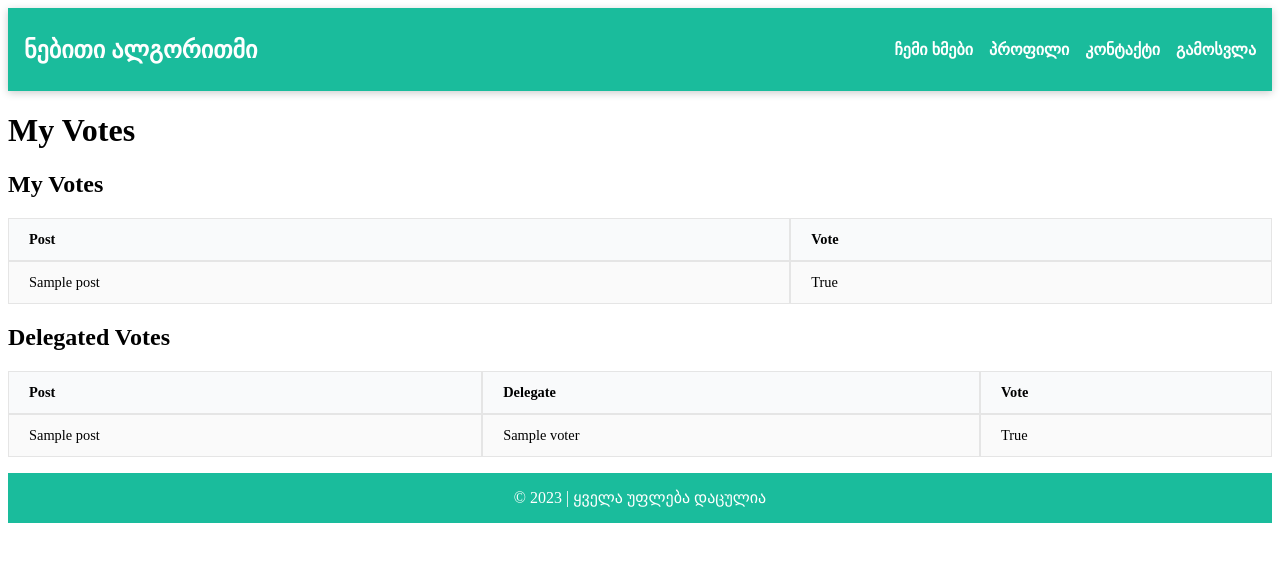
After one commit to Anibladze1/nbt, a Django app: page /my-votes/ in a window 1280 px wide. The commit adds this page. Shown: the top 562 px of the page. Run offline with Django 4.2, Linux system fonts and the light colour scheme; a user stored in the database is signed in; tables that the repository leaves empty hold one stand-in row (values such as "Sample post").

Commit message:
voting delegation works, fix needed in removing delegation + minor profile added

```diff
--- a/nebiti/forms.py
+++ b/nebiti/forms.py
@@ -36,7 +36,7 @@ class PostForm(forms.ModelForm):
 class DelegateVoteForm(forms.ModelForm):
     class Meta:
         model = Voter
-        fields = ['delegate']
+        fields = ['delegated_to']
         labels = {
-            'delegate': 'დელეგატი',
+            'delegated_to': 'აირჩიე დელეგატი',
         }
--- a/nebiti/models.py
+++ b/nebiti/models.py
@@ -6,10 +6,22 @@ from django.db import models
 class Voter(models.Model):
     user = models.OneToOneField(User, on_delete=models.CASCADE)
     name = models.CharField(max_length=100)
-    delegate = models.ForeignKey('self', on_delete=models.SET_NULL, null=True, blank=True)
+    delegate = models.ManyToManyField('self', blank=True, symmetrical=False, related_name='delegated_by')
+    delegated_to = models.ForeignKey('self', on_delete=models.SET_NULL, null=True, blank=True, related_name='delegate_of')
 
     def __str__(self):
         return self.name
+
+    def save(self, *args, **kwargs):
+        if self.delegated_to:
+            self.delegated_to.delegate.add(self)
+
+        else:
+            self.delegate.delegated_to = None
+
+        super().save(*args, **kwargs)
+
+
 
 
 class Post(models.Model):
@@ -37,11 +49,13 @@ class Vote(models.Model):
     voter = models.ForeignKey(Voter, on_delete=models.CASCADE)
     post = models.ForeignKey(Post, on_delete=models.CASCADE)
     vote = models.BooleanField(default=0)
+    delegate = models.BooleanField(default=False)
 
     def cast_vote(self, voter, post, vote):
         delegate = voter.delegate
         if delegate:
             self.voter = delegate
+            self.delegate = True
         else:
             self.voter = voter
         self.post = post
--- /dev/null
+++ b/nebiti/static/css/my-votes.css
@@ -0,0 +1,30 @@
+/* table style */
+table {
+  border-collapse: separate;
+  border-spacing: 0;
+  width: 100%;
+  margin: 1rem 0;
+  font-size: 0.9rem;
+}
+
+th,
+td {
+  border: 1px solid #e5e5e5;
+  padding: 0.75rem 1.25rem;
+  text-align: left;
+}
+
+th {
+  background-color: #f9fafb;
+  font-weight: 600;
+}
+
+/* alternate row style */
+tbody tr:nth-of-type(odd) {
+  background-color: #fafafa;
+}
+
+/* hover effect on rows */
+tbody tr:hover {
+  background-color: #f5f5f5;
+}
--- a/nebiti/templates/nebiti/header.html
+++ b/nebiti/templates/nebiti/header.html
@@ -7,11 +7,11 @@
       <a href="{% url 'home' %}">ნებითი ალგორითმი</a>
     </div>
     <ul class="navbar-menu">
-{#        <li><a href="{% url 'my_reactions' %}">რეაქციები</a></li>#}
         {% if user.is_authenticated %}
-            <li><a href="#">პროფილი</a></li>
+            <li><a href="{% url 'my_votes' %}">ჩემი ხმები</a></li>
+            <li><a href="{% url 'profile' %}">პროფილი</a></li>
         {% else %}
-            <li><a href="#">შესვლა</a></li>
+            <li><a href="{% url 'login' %}">შესვლა</a></li>
         {% endif %}
         <li><a href="#">კონტაქტი</a></li>
 
--- a/nebiti/templates/nebiti/login.html
+++ b/nebiti/templates/nebiti/login.html
@@ -1,8 +1,8 @@
 {% load static %}
 <link rel="stylesheet" type="text/css" href="{% static 'css/log-in.css' %}">
 
+
 {% include 'nebiti/header.html' %}
-
 
 <h2>შესვლა</h2>
 <form method="post">
@@ -14,5 +14,4 @@
   <a href="{% url 'home' %}"> დაბრუნდი მთავარ გვერდზე</a>
 </form>
 
-
 {% include 'nebiti/footer.html' %}
--- /dev/null
+++ b/nebiti/templates/nebiti/my-votes.html
@@ -0,0 +1,61 @@
+{% load static %}
+<link rel="stylesheet" type="text/css" href="{% static 'css/my-votes.css' %}">
+
+{% include 'nebiti/header.html' %}
+
+
+{% block content %}
+  <h1>My Votes</h1>
+
+  <h2>My Votes</h2>
+  <table class="table">
+    <thead>
+      <tr>
+        <th>Post</th>
+        <th>Vote</th>
+      </tr>
+    </thead>
+    <tbody>
+      {% for vote in user_votes %}
+        <tr>
+          <td>{{ vote.post.title }}</td>
+          <td>{{ vote.vote }}</td>
+        </tr>
+      {% empty %}
+        <tr>
+          <td colspan="2">You haven't cast any votes yet.</td>
+        </tr>
+      {% endfor %}
+    </tbody>
+  </table>
+
+
+{% if delegated_votes %}
+  <h2>Delegated Votes</h2>
+  <table class="table">
+    <thead>
+      <tr>
+        <th>Post</th>
+        <th>Delegate</th>
+        <th>Vote</th>
+      </tr>
+    </thead>
+    <tbody>
+      {% for vote in delegated_votes %}
+        <tr>
+          <td>{{ vote.post.title }}</td>
+          <td>{{ vote.voter.name }}</td>
+          <td>{{ vote.vote }}</td>
+        </tr>
+      {% empty %}
+        <tr>
+          <td colspan="3">No delegated votes.</td>
+        </tr>
+      {% endfor %}
+    </tbody>
+  </table>
+{% endif %}
+
+{% endblock %}
+
+{% include 'nebiti/footer.html' %}
--- a/nebiti/urls.py
+++ b/nebiti/urls.py
@@ -2,7 +2,6 @@ from django.contrib.auth.views import LoginView
 from django.urls import path
 from . import views
 
-# app_name = "nebiti"
 
 urlpatterns = [
     path('', views.home, name='home'),
@@ -11,6 +10,8 @@ urlpatterns = [
     path('create_post/', views.create_post, name='create_post'),
     path('cast-vote/<int:post_id>/<int:vote>/', views.cast_vote, name='cast_vote'),
     path('delegate/', views.delegate_vote, name='delegate'),
+    path('my-votes/', views.my_votes, name='my_votes'),
+    path('profile/', views.profile, name='profile'),
 
     path('logout/', views.user_logout, name='logout'),
 
--- a/nebiti/views.py
+++ b/nebiti/views.py
@@ -1,8 +1,8 @@
 from django.contrib.auth import authenticate, login, logout
 from django.contrib.auth.decorators import login_required
 from django.contrib.auth.models import User
+from django.db.models import Count
 from django.shortcuts import render, redirect, get_object_or_404
-
 
 from .forms import RegisterForm, LoginForm, PostForm, DelegateVoteForm
 from .models import Voter, Post, Vote
@@ -60,6 +60,7 @@ def create_post(request):
     return render(request, 'nebiti/create_post.html', {'form': form})
 
 
+# this is the view for the vote
 @login_required()
 def cast_vote(request, post_id, vote):
     user = request.user
@@ -72,31 +73,47 @@ def cast_vote(request, post_id, vote):
 
     Vote.objects.update_or_create(voter=voter, post=post, defaults={'vote': vote})
 
-    delegates_to_vote = [voter.delegate]
+    delegates_to_vote = list(voter.delegate.all())
     while delegates_to_vote:
         delegate = delegates_to_vote.pop()
         if delegate:
             Vote.objects.update_or_create(voter=delegate, post=post, defaults={'vote': vote})
-            delegates_to_vote.append(delegate.delegate)
+            delegates_to_vote.extend(list(delegate.delegate.all()))
 
     return redirect('home')
 
 
+
+# this is the view for the delegate vote form
 @login_required()
 def delegate_vote(request):
     if request.method == 'POST':
         form = DelegateVoteForm(request.POST)
         if form.is_valid():
-            delegate = form.cleaned_data['delegate']
+            delegate_to = form.cleaned_data['delegated_to']
             user = request.user
             try:
                 voter = Voter.objects.get(user=user)
-                voter.delegate = delegate
+                voter.delegated_to = delegate_to
                 voter.save()
                 return redirect('home')
             except Voter.DoesNotExist:
                 return redirect('home')
     else:
         user_list = User.objects.all()
-        form = DelegateVoteForm(initial={'delegate': user_list})
+        form = DelegateVoteForm(initial={'delegated_to': user_list})
     return render(request, 'nebiti/delegate_vote.html', {'form': form})
+
+
+# this is the view for my votes
+@login_required
+def my_votes(request):
+    user_votes = Vote.objects.filter(voter=request.user.voter)
+    delegated_votes = Vote.objects.filter(voter__delegate=request.user.voter)
+    return render(request, 'nebiti/my-votes.html', {'user_votes': user_votes, 'delegated_votes': delegated_votes})
+
+
+# this is the view for the profile
+@login_required
+def profile(request):
+    return render(request, 'nebiti/profile.html')
```
Also changed, not shown: nebiti/static/css/my-reactions.css (deleted, +0 -70 lines), nebiti/templates/nebiti/my-reactions.html (deleted, +0 -30 lines), nebiti/templates/nebiti/post_votes.html (added, +21 -0 lines), nebiti/templates/nebiti/profile.html (added, +12 -0 lines), nebiti/migrations/0001_initial.py, nebiti/static/css/profile.css (added).
